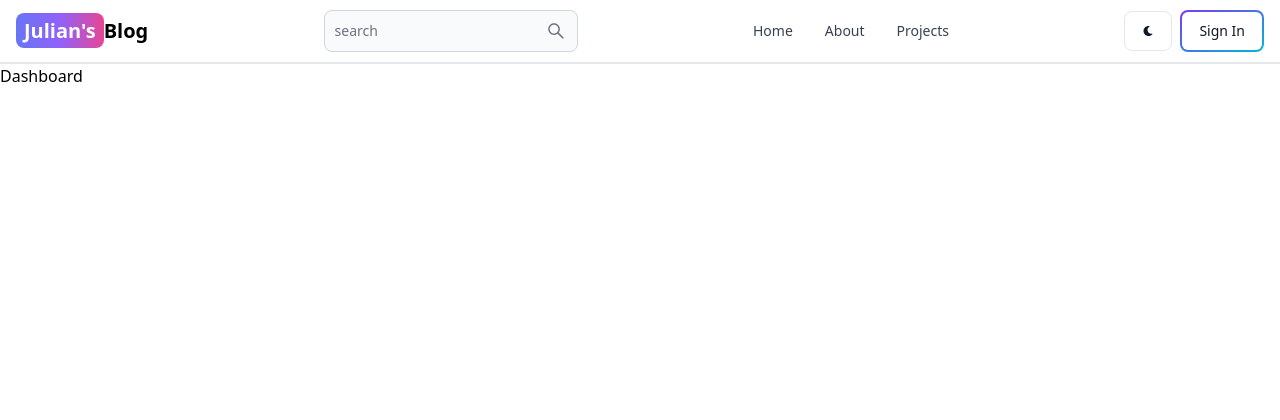
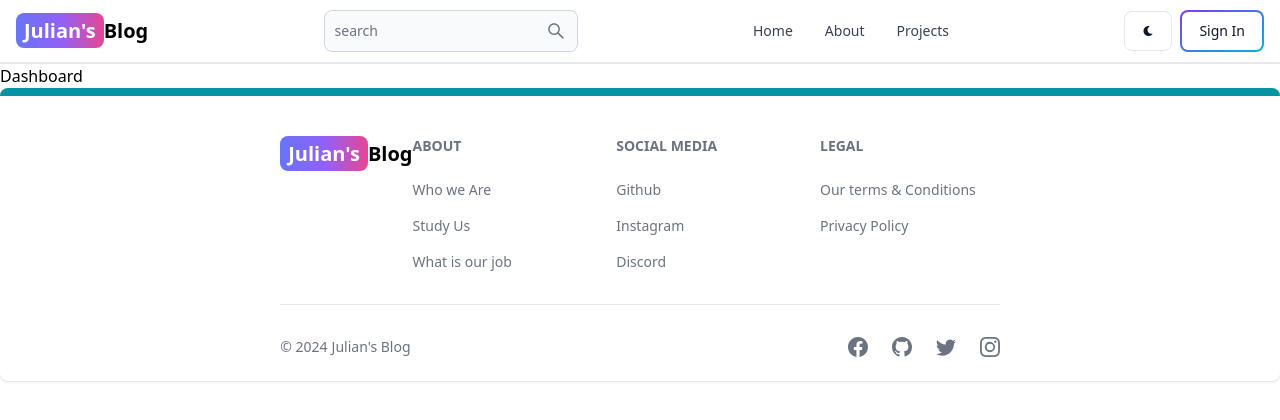
Before and after one commit to JulianIfesiokwu/MERN-Blog, a React (Vite) app in the folder client/: page /dashboard in a window 1280 px wide. Shown: the top 420 px of the page. Built offline with nearby package versions, Linux system fonts and the light colour scheme.

Commit message:
Feat: creating footer component

```diff
--- a/client/src/App.jsx
+++ b/client/src/App.jsx
@@ -6,6 +6,7 @@
 import SignIn from "./pages/SignIn";
 import SignUp from "./pages/SignUp";
 import Header from "./components/Header";
+import FooterComponent from "./components/Footer";
 
 function App() {
   return (
@@ -37,6 +38,7 @@
           element={<Dashboard />}
         />
       </Routes>
+      <FooterComponent />
     </BrowserRouter>
   );
 }
--- /dev/null
+++ b/client/src/components/Footer.jsx
@@ -0,0 +1,81 @@
+import { Footer } from "flowbite-react";
+import { Link } from "react-router-dom";
+import { BsFacebook, BsInstagram, BsTwitter, BsGithub } from "react-icons/bs";
+
+const FooterComponent = () => {
+  return (
+    <Footer
+      container
+      className='border-t-8 border-teal-500'
+    >
+      <div className='w-ful max-w-7xl mx-auto'>
+        <div className='grid w-full justify-between sm:flex md:grid-cols-1'>
+          <div className='mt-5'>
+            <Link
+              to='/'
+              className='self-center whitespace-nowrap text-lg sm:text-xl font-semibold dark:text=-white'
+            >
+              <span className='px-2 py-1 rounded-lg text-white bg-gradient-to-r from-indigo-500 via-purple-500 to-pink-500'>
+                Julian's
+              </span>
+              Blog
+            </Link>
+          </div>
+          <div className='grid grid-cols-2 gap-8 mt-4 sm:grid-cols-3 sm:gap-6'>
+            <div>
+              <Footer.Title title='about' />
+              <Footer.LinkGroup col>
+                <Footer.Link>Who we Are</Footer.Link>
+                <Footer.Link>Study Us</Footer.Link>
+                <Footer.Link>What is our job</Footer.Link>
+              </Footer.LinkGroup>
+            </div>
+            <div>
+              <Footer.Title title='Social Media' />
+              <Footer.LinkGroup col>
+                <Footer.Link>Github</Footer.Link>
+                <Footer.Link>Instagram</Footer.Link>
+                <Footer.Link>Discord</Footer.Link>
+              </Footer.LinkGroup>
+            </div>
+            <div>
+              <Footer.Title title='Legal' />
+              <Footer.LinkGroup col>
+                <Footer.Link>Our terms & Conditions</Footer.Link>
+                <Footer.Link>Privacy Policy</Footer.Link>
+              </Footer.LinkGroup>
+            </div>
+          </div>
+        </div>
+        <Footer.Divider />
+        <div className='w-full sm:flex sm:items-center sm:justify-between'>
+          <Footer.Copyright
+            href='#'
+            by="Julian's Blog"
+            year={new Date().getFullYear()}
+          />
+          <div className='flex gap-6 sm:mt-0 mt-4 sm:justify-center'>
+            <Footer.Icon
+              href='#'
+              icon={BsFacebook}
+            />
+            <Footer.Icon
+              href='#'
+              icon={BsGithub}
+            />
+            <Footer.Icon
+              href='#'
+              icon={BsTwitter}
+            />
+            <Footer.Icon
+              href='#'
+              icon={BsInstagram}
+            />
+          </div>
+        </div>
+      </div>
+    </Footer>
+  );
+};
+
+export default FooterComponent;
```
